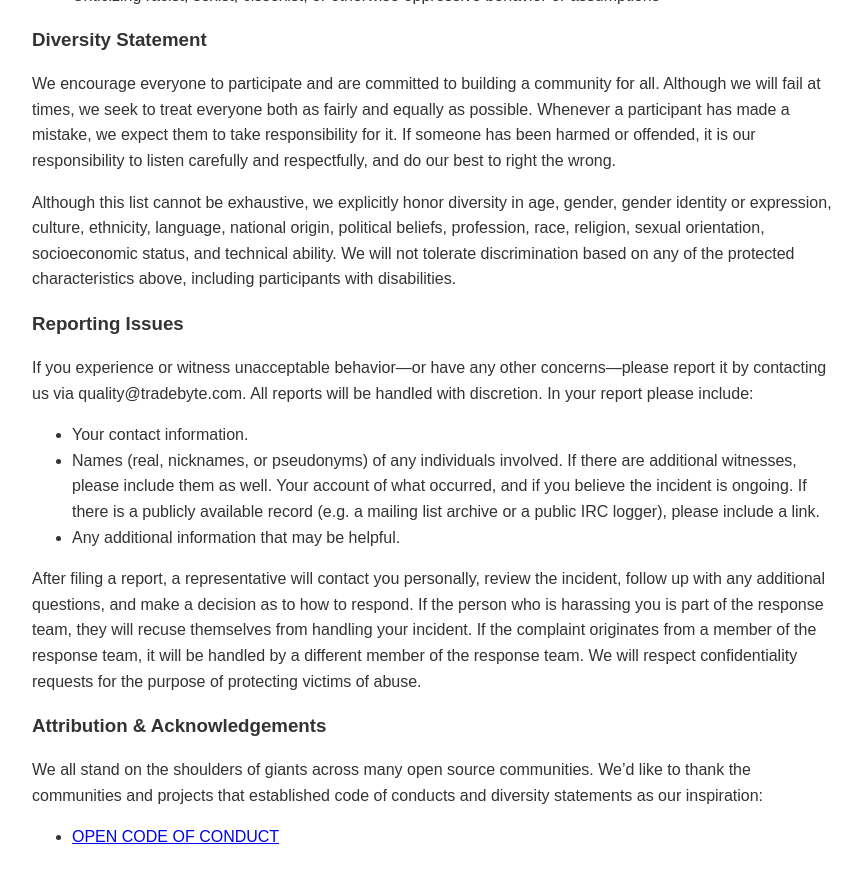
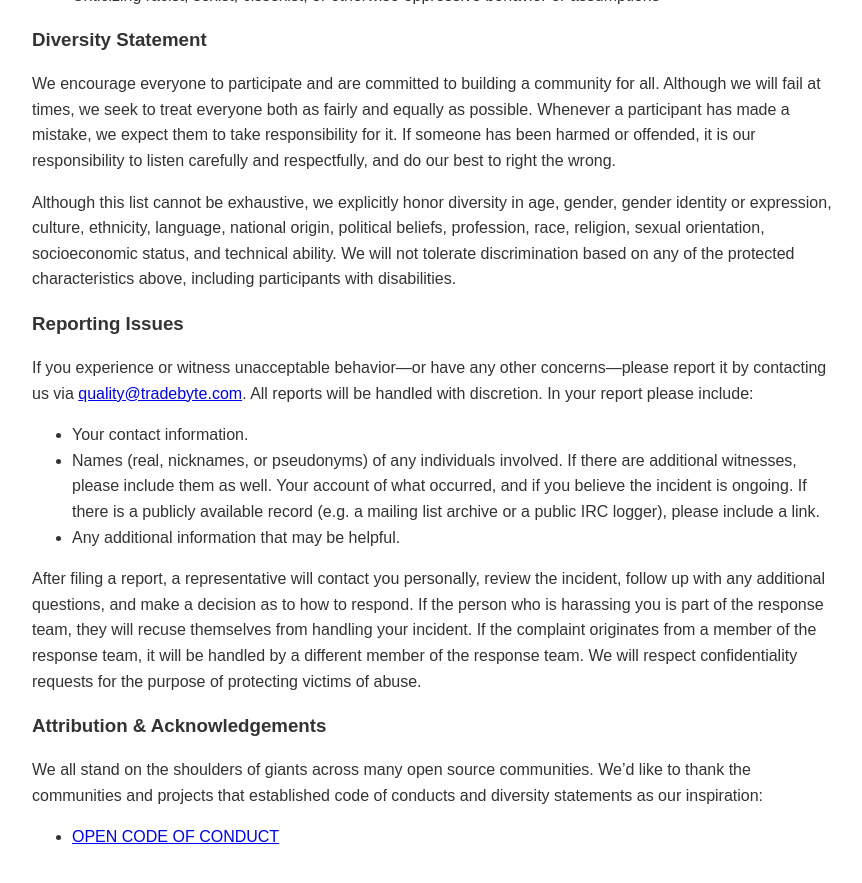
Before and after one commit to tradebyte/Code-of-Conduct, a Jekyll site: the page built from index.md, in a window 1280 px wide and 900 px high, scrolled down 1805 px. Shown: the top 883 px of the window, without its empty margins (208-1070 px from the left). Built offline with Jekyll 4.4.1, drawn with Linux system fonts in a browser that asks for light colours; nearby versions of some CDN libraries; some of the changed lines change nothing that is shown.

Commit message:
added email link

```diff
--- a/index.md
+++ b/index.md
@@ -52,7 +52,7 @@ characteristics above, including participants with disabilities.
 
 ### Reporting Issues
 
-If you experience or witness unacceptable behavior—or have any other concerns—please report it by contacting us via quality@tradebyte.com. All reports will be handled with discretion. In your report please include:
+If you experience or witness unacceptable behavior—or have any other concerns—please report it by contacting us via [quality@tradebyte.com](mailto:quality@tradebyte.com). All reports will be handled with discretion. In your report please include:
 
 - Your contact information.
 - Names (real, nicknames, or pseudonyms) of any individuals involved. If there are additional witnesses, please
```
